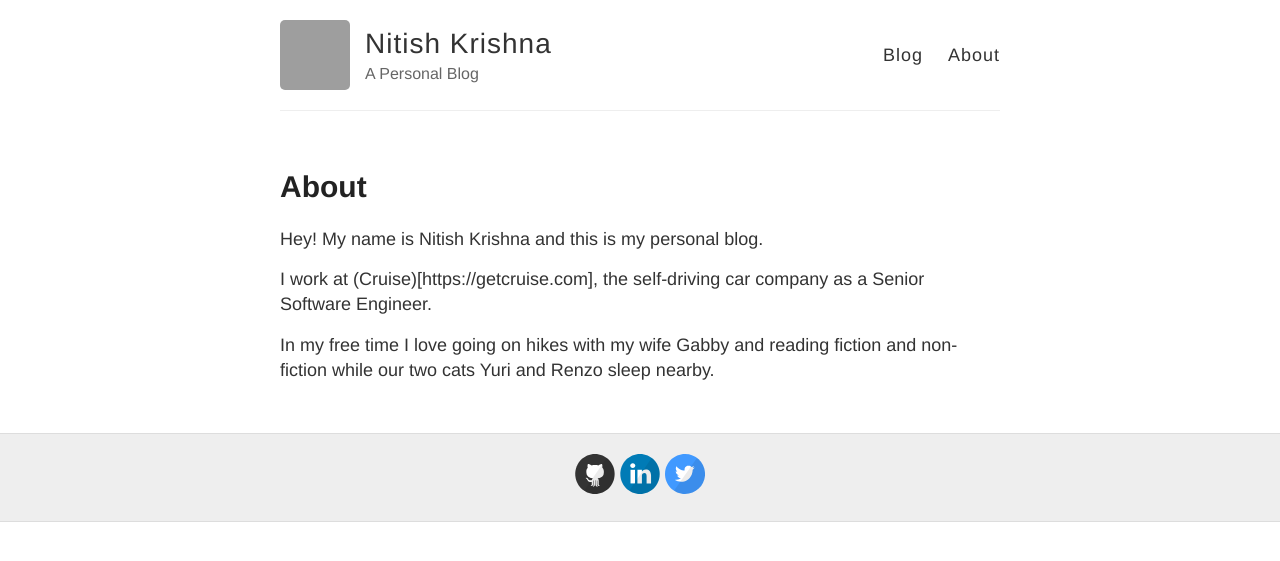
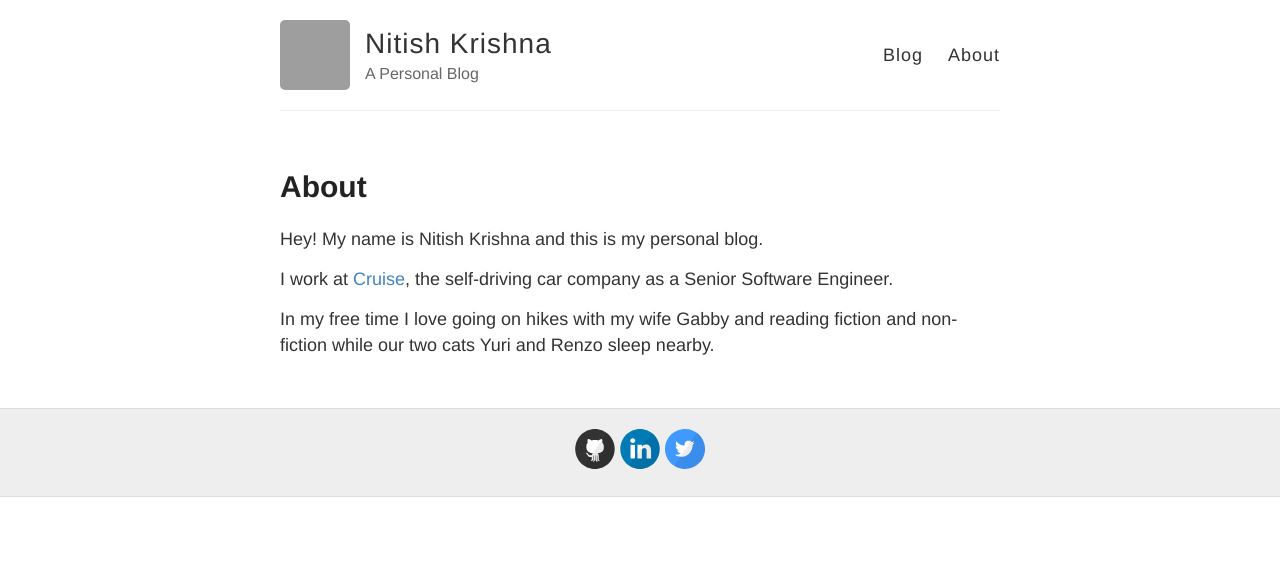
Before and after one commit to nitishkrishna/nitishkrishna.github.io, a Jekyll site: the page built from about.md, in a window 1280 px wide. Shown: the top 561 px of the page. Built offline with Jekyll 4.4.1, drawn with Linux system fonts in a browser that asks for light colours; grey boxes are pictures that could not be loaded.

Commit message:
Fix website link
Signed-off-by: Nitish Krishna <nitishkrishna@users.noreply.github.com>

```diff
--- a/about.md
+++ b/about.md
@@ -6,6 +6,6 @@ permalink: /about/
 
 Hey! My name is Nitish Krishna and this is my personal blog.
 
-I work at (Cruise)[https://getcruise.com], the self-driving car company as a Senior Software Engineer.
+I work at [Cruise](https://getcruise.com), the self-driving car company as a Senior Software Engineer.
 
 In my free time I love going on hikes with my wife Gabby and reading fiction and non-fiction while our two cats Yuri and Renzo sleep nearby.
```
